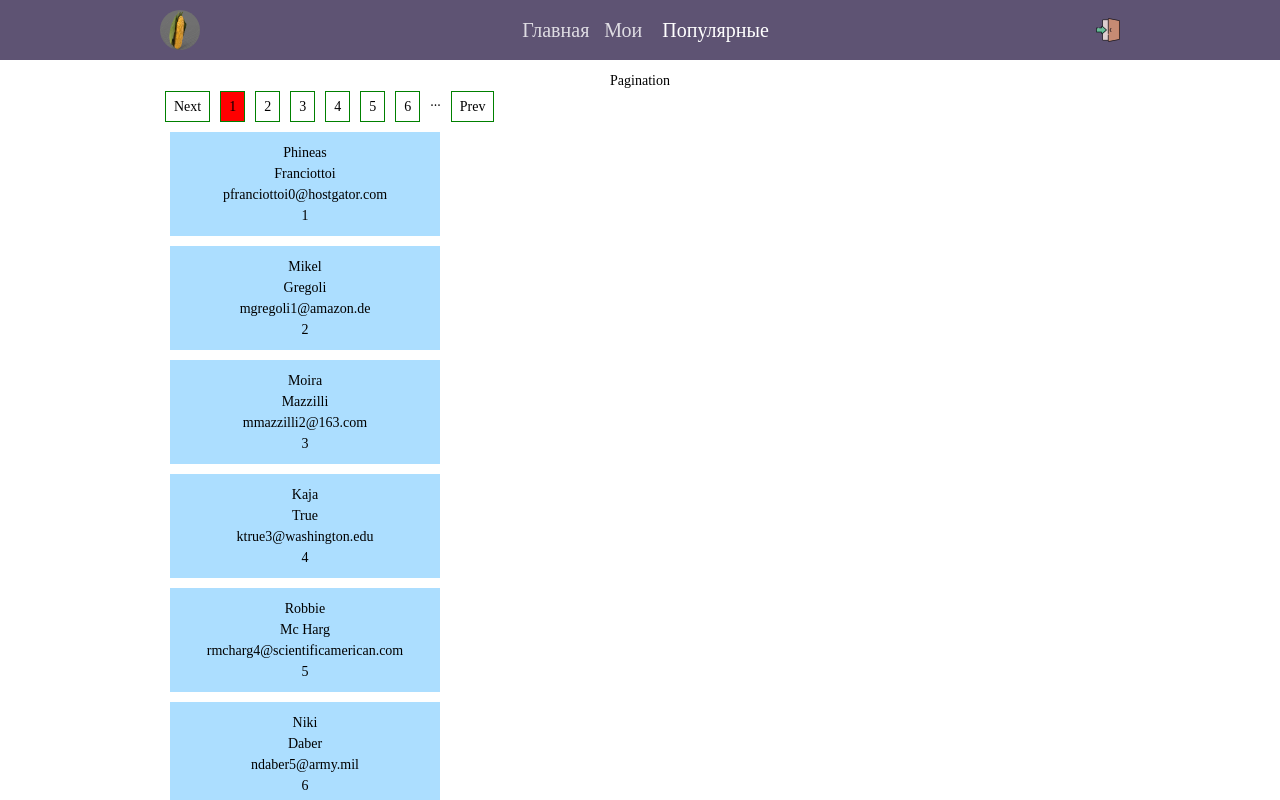
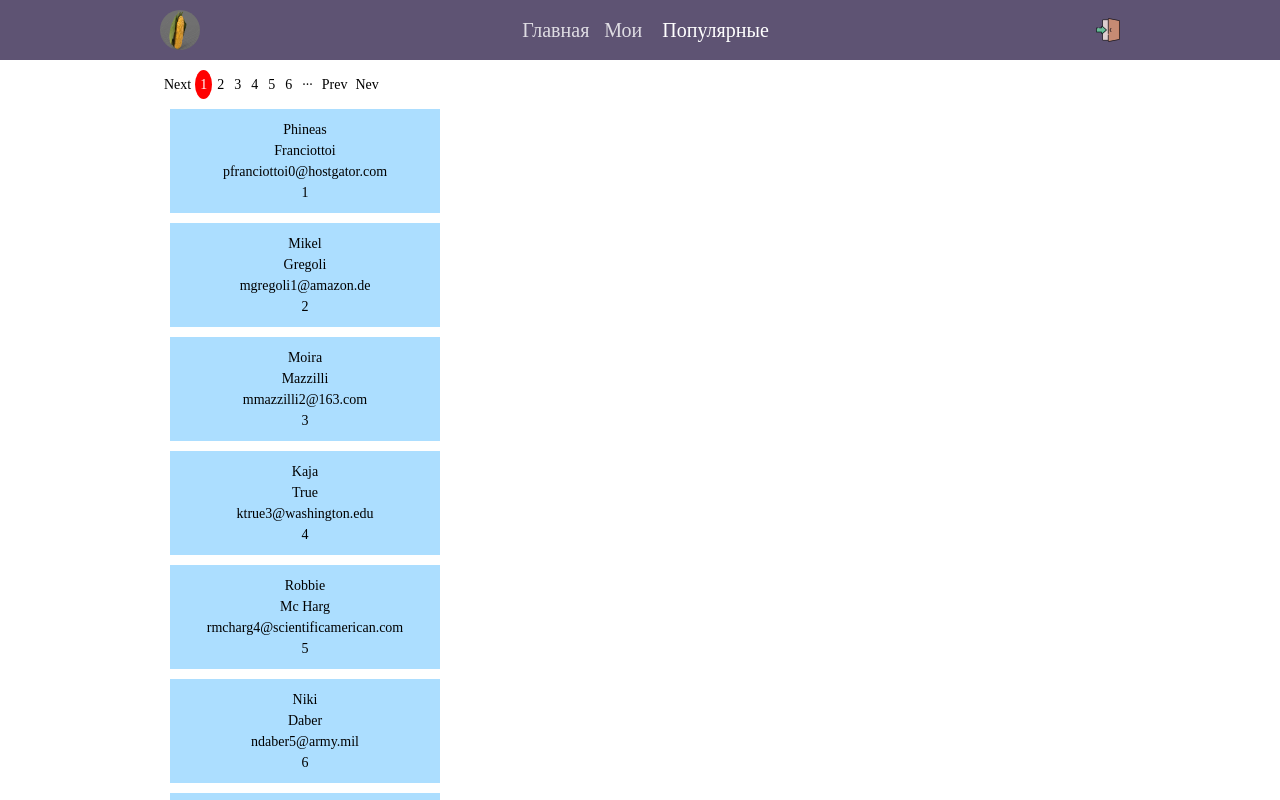
Before and after one commit to DimaGrom/move-ts, a React (Create React App) app: page /#/popular in a window 1280 px wide. Shown: the top 800 px of the page. Built offline with nearby package versions, Linux system fonts and the light colour scheme.

Commit message:
pogination

```diff
--- a/src/components/Pagination/Pagination.tsx
+++ b/src/components/Pagination/Pagination.tsx
@@ -8,12 +8,14 @@ interface IProps {
 }
 
 const Pagination:React.FC<IProps>  = (props) => {
-	const {setPageNumber} = props
+	const {setPageNumber, usersPages} = props
 	const [indexNow, setIndexNow] = useState<number>(1)
 	const [nextBoolean, SetNextBoolean] = useState<boolean>(true)
+	const [activeNav, setActiveNav] = useState<boolean>(false)
 
-	const usersPages = 100
+	console.log("usersPages ", usersPages)
 
+	// usersPages = 10
 	const pages = []
 
 	useEffect(() => {
@@ -43,52 +45,81 @@ const Pagination:React.FC<IProps>  = (props) => {
 		}
 	}
 
+	const handleActiveNav = () => {
+		setActiveNav(true)
+	}
+
+	const handleNotActiveNav = () => {
+		setActiveNav(false)
+	}
+
+	const handleSwitchNav = (ind: number) => {
+		console.log('handleSwitchNav ', ind)
+		handleChangeIndexNow(ind)
+		setActiveNav(false)
+	}
+
+	const pagesNav = []
+	for(let i = 0; i < usersPages; i++ ) {
+		pagesNav[i] = i + 1
+	}
+
+	console.log('pagesNav ', pagesNav)
+
 	if(usersPages <= 10) {
 		for(let i = 0; i < usersPages; i++ ) {
 			pages[i] = i + 1
 		}
 		return (
 			<div className='Pagination'>
-				<h3>Pagination</h3>
-				<div
-					style={{
-						display: 'flex'
-					}}
-				>
+				<div className='flex'>
 					<div
+						className='Pagination__next'
 						onClick={handleChangeIndexNext}
-						style={{
-							margin: '0 5px',
-							padding: '4px 8px',
-							border: 'solid green 1px',
-							cursor: 'pointer'
-						}}
 					>Next</div>
 					{
 						pages.length > 0 && pages.map((m, indx) =>
 							<div
 								onClick={() => handleChangeIndexNow(m)}
 								key={indx}
-								className={`${indexNow === m ? 'active' : ''}`}
-								style={{
-									margin: '0 5px',
-									padding: '4px 8px',
-									border: 'solid green 1px',
-									cursor: 'pointer'
-								}}
+								className={`Pagination__item ${indexNow === m ? 'active' : ''}`}
 							>{m}</div>
 						)
 					}
 					<div
 						onClick={handleChangeIndexPrev}
-						style={{
-							margin: '0 5px',
-							padding: '4px 8px',
-							border: 'solid green 1px',
-							cursor: 'pointer'
-						}}
+						className='Pagination__prev'
 					>Prev</div>
-
+					<div
+						onClick={handleActiveNav}
+						className='Pagination__nav'
+					>Nev</div>
+					{
+						activeNav && (
+							<div
+								className='Pagination__NavMax'
+							>
+								<div className='Pagination__NavMax-wrapper'>
+									<p onClick={handleNotActiveNav}>X</p>
+									<div
+										className='Pagination__NavMax-list'
+									>
+										{
+											pagesNav.map((m, indx) =>
+												<div
+													onClick={() => {handleSwitchNav(m)}}
+													key={indx}
+													className={`${indexNow === m ? 'active' : ''}`}
+												>
+													{m}
+												</div>
+											)
+										}
+									</div>
+								</div>
+							</div>
+						)
+					}
 				</div>
 			</div>
 		)
@@ -114,21 +145,10 @@ const Pagination:React.FC<IProps>  = (props) => {
 
 	return (
 		<div className='Pagination'>
-			<h3>Pagination</h3>
-			<div
-				style={{
-					display: 'flex',
-					width: '200px'
-				}}
-			>
+			<div className='flex'>
 				<div
 					onClick={handleChangeIndexNext}
-					style={{
-						margin: '0 5px',
-						padding: '4px 8px',
-						border: 'solid green 1px',
-						cursor: 'pointer'
-					}}
+					className='Pagination__next'
 				>Next</div>
 				{
 					(pages.length === 6 && nextBoolean) && (
@@ -142,13 +162,7 @@ const Pagination:React.FC<IProps>  = (props) => {
 									<div
 										onClick={() => handleChangeIndexNow(m)}
 										key={indx}
-										className={`${indexNow === m ? 'active' : ''}`}
-										style={{
-											margin: '0 5px',
-											padding: '4px 8px',
-											border: 'solid green 1px',
-											cursor: 'pointer'
-										}}
+										className={`Pagination__item ${indexNow === m ? 'active' : ''}`}
 									>{m}</div>
 								)
 							}
@@ -169,13 +183,7 @@ const Pagination:React.FC<IProps>  = (props) => {
 										<div
 											onClick={() => handleChangeIndexNow(m)}
 											key={indx}
-											className={`${indexNow === m ? 'active' : ''}`}
-											style={{
-												margin: '0 5px',
-												padding: '4px 8px',
-												border: 'solid green 1px',
-												cursor: 'pointer'
-											}}
+											className={`Pagination__item ${indexNow === m ? 'active' : ''}`}
 										>{m}</div>
 									)
 								}
@@ -196,13 +204,7 @@ const Pagination:React.FC<IProps>  = (props) => {
 										<div
 											onClick={() => handleChangeIndexNow(m)}
 											key={indx}
-											className={`${indexNow === m ? 'active' : ''}`}
-											style={{
-												margin: '0 5px',
-												padding: '4px 8px',
-												border: 'solid green 1px',
-												cursor: 'pointer'
-											}}
+											className={`Pagination__item ${indexNow === m ? 'active' : ''}`}
 										>{m}</div>
 									)
 								}
@@ -211,13 +213,38 @@ const Pagination:React.FC<IProps>  = (props) => {
 				}
 				<div
 					onClick={handleChangeIndexPrev}
-					style={{
-						margin: '0 5px',
-						padding: '4px 8px',
-						border: 'solid green 1px',
-						cursor: 'pointer'
-					}}
+					className='Pagination__prev'
 				>Prev</div>
+				<div
+						onClick={handleActiveNav}
+					className='Pagination__nav'
+				>Nev</div>
+				{
+					activeNav && (
+						<div
+							className='Pagination__NavMax'
+						>
+							<div className='Pagination__NavMax-wrapper'>
+								<p onClick={handleNotActiveNav}>X</p>
+								<div
+									className='Pagination__NavMax-list'
+								>
+									{
+										pagesNav.map((m, indx) =>
+											<div
+												onClick={() => {handleSwitchNav(m)}}
+												key={indx}
+												className={`${indexNow === m ? 'active' : ''}`}
+											>
+												{m}
+											</div>
+										)
+									}
+								</div>
+							</div>
+						</div>
+					)
+				}
 			</div>
 		</div>
 	)
--- a/src/components/Pagination/pagination.css
+++ b/src/components/Pagination/pagination.css
@@ -1,4 +1,95 @@
-.Pagination .active {
-	border: solid red 1px;
+.Pagination {
+	position: relative;
+}
+
+.Pagination__next {
+	/*margin: 0 5px;*/
+	padding: 4px 4px;
+	/*border: solid green 1px;*/
+	cursor: pointer;
+}
+
+.Pagination__item {
+	/*margin: 0 5px;*/
+	padding: 4px 5px;
+	/*border: solid green 1px;*/
+	cursor: pointer;
+}
+
+.Pagination__item.active {
+	/*border: solid red 1px;*/
+	background: red;
+	border-radius: 50%;
+	color: white;
+}
+
+.Pagination__prev {
+	/*margin: 0 5px;*/
+	padding: 4px 4px;
+	/*border: solid green 1px;*/
+	cursor: pointer;
+}
+
+.Pagination__nav {
+	/*margin: 0 5px;*/
+	padding: 4px 4px;
+	/*border: solid green 1px;*/
+	cursor: pointer;
+}
+
+.Pagination__NavMax {
+	position: absolute;
+	background: #0BA4A6;
+	left: 0;
+	top: 0;
+	min-height: 10vh;
+    width: 100%;
+}
+
+.Pagination__NavMax-wrapper {
+	position: relative;
+}
+
+.Pagination__NavMax p {
+    font-size: 24px;
+    background-color: red;
+    border-radius: 50%;
+    position: absolute;
+    width: 30px;
+    height: 30px;
+    display: flex;
+    justify-content: center;
+    align-items: center;
+    right: 5px;
+    top: 5px;
+    cursor: pointer;
+}
+
+.Pagination__NavMax-list {
+	display: flex;
+    width: 90%;
+    flex-wrap: wrap;
+}
+
+@media (max-width: 470px) {
+	.Pagination__NavMax-list {
+		width: 80%;
+	}
+}
+
+.Pagination__NavMax-list div {
+	margin: 5px;
+	padding: 3px;
+    background: white;
+    border-radius: 50%;
+    height: 20px;
+    width: 20px;
+    display: flex;
+    justify-content: center;
+    align-items: center;
+    cursor: pointer;
+}
+
+.Pagination__NavMax-list div.active {
 	background: red;
 }
```
